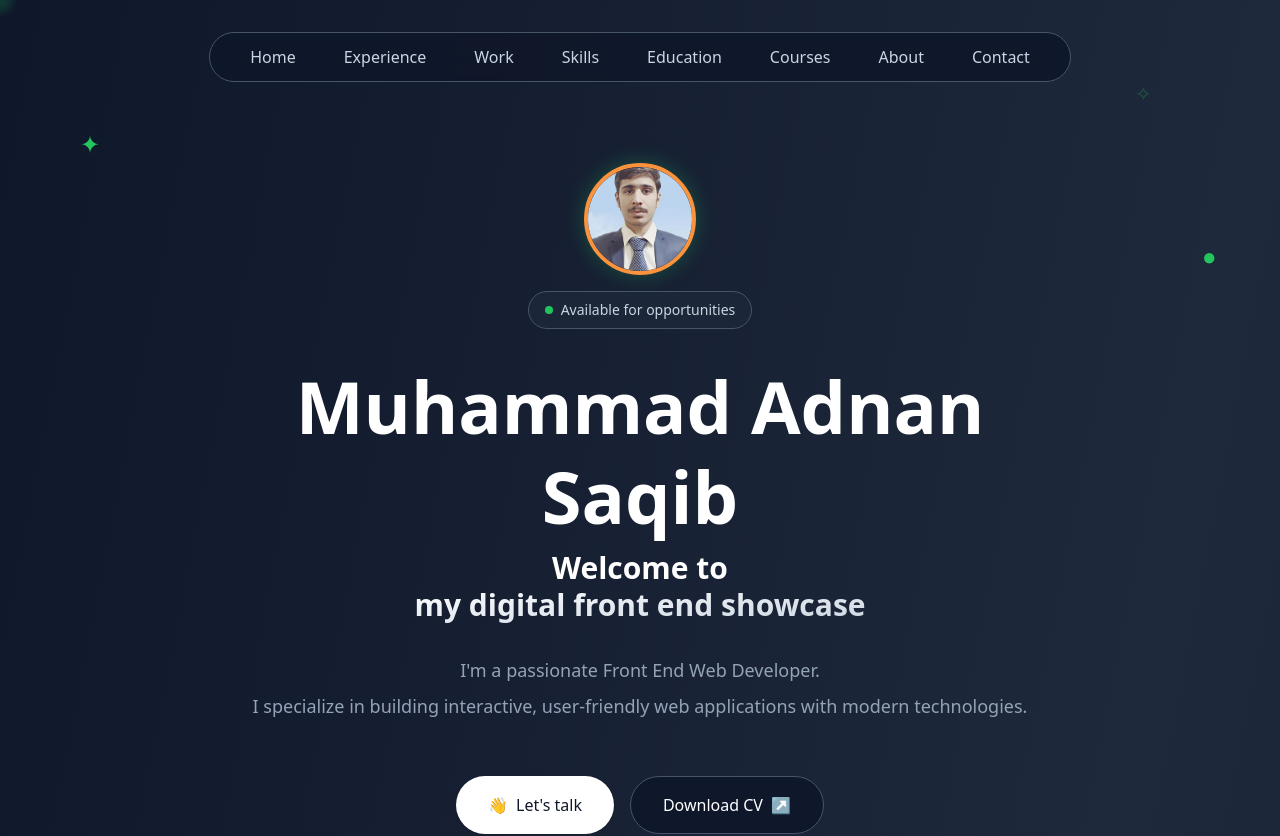
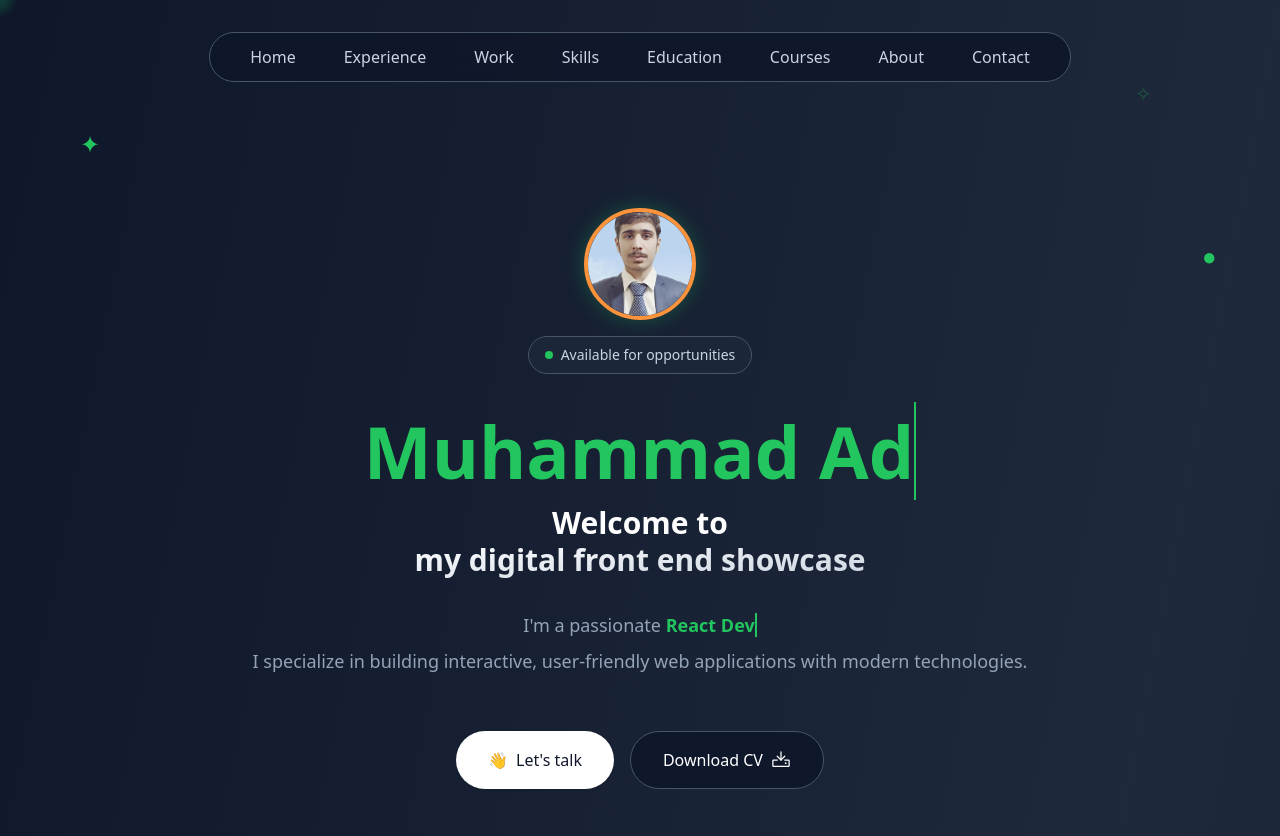
Before and after one commit to AdnanSaqib123/adnans-showcase, a React (Vite) app: page / in a window 1280 px wide. Shown: the top 836 px of the page. Built offline with nearby package versions, Linux system fonts and the light colour scheme.

Commit message:
added typing animation & resolved cv download error

```diff
--- a/src/components/HeroSection.jsx
+++ b/src/components/HeroSection.jsx
@@ -1,8 +1,82 @@
 import React from 'react';
+import { useState, useEffect } from 'react';
 import profileImg from '../assets/images/profile1.jpg';
+import resumePDF from '../assets/MuhammadAdnanSaqibResume.pdf';
+import { Download } from 'phosphor-react';
 
 const HeroSection = () => {
-  // Smooth scroll to contact section
+  const [displayedName, setDisplayedName] = useState('');
+  const [displayedSubtitle, setDisplayedSubtitle] = useState('');
+  const fullName = "Muhammad Adnan Saqib";
+  const subtitles = [
+    "Front End Web Developer",
+    "React Developer",
+  ];
+
+  const [currentNameIndex, setCurrentNameIndex] = useState(0);
+  const [currentSubtitleIndex, setCurrentSubtitleIndex] = useState(0);
+  const [currentSubtitleTextIndex, setCurrentSubtitleTextIndex] = useState(0);
+  const [isDeletingName, setIsDeletingName] = useState(false);
+  const [isDeletingSubtitle, setIsDeletingSubtitle] = useState(false);
+
+  // Name typing animation
+  useEffect(() => {
+    if (!isDeletingName) {
+      if (currentNameIndex < fullName.length) {
+        const timeout = setTimeout(() => {
+          setDisplayedName(prev => prev + fullName[currentNameIndex]);
+          setCurrentNameIndex(prev => prev + 1);
+        }, 150);
+
+        return () => clearTimeout(timeout);
+      } else {
+
+        setTimeout(() => setIsDeletingName(true), 2000);
+      }
+    } else {
+      if (displayedName.length > 0) {
+        const timeout = setTimeout(() => {
+          setDisplayedName(prev => prev.slice(0, -1));
+        }, 100);
+
+        return () => clearTimeout(timeout);
+      } else {
+        setIsDeletingName(false);
+        setCurrentNameIndex(0);
+      }
+    }
+  }, [currentNameIndex, isDeletingName, displayedName]);
+
+  // Subtitle typing animation
+  useEffect(() => {
+    if (!isDeletingSubtitle) {
+      const currentSubtitle = subtitles[currentSubtitleTextIndex];
+      if (currentSubtitleIndex < currentSubtitle.length) {
+        const timeout = setTimeout(() => {
+          setDisplayedSubtitle(prev => prev + currentSubtitle[currentSubtitleIndex]);
+          setCurrentSubtitleIndex(prev => prev + 1);
+        }, 100);
+
+        return () => clearTimeout(timeout);
+      } else {
+
+        setTimeout(() => setIsDeletingSubtitle(true), 1500);
+      }
+    } else {
+      if (displayedSubtitle.length > 0) {
+        const timeout = setTimeout(() => {
+          setDisplayedSubtitle(prev => prev.slice(0, -1));
+        }, 50);
+
+        return () => clearTimeout(timeout);
+      } else {
+        setIsDeletingSubtitle(false);
+        setCurrentSubtitleIndex(0);
+        setCurrentSubtitleTextIndex(prev => (prev + 1) % subtitles.length);
+      }
+    }
+  }, [currentSubtitleIndex, isDeletingSubtitle, displayedSubtitle, currentSubtitleTextIndex]);
+
   const handleLetsTalkClick = () => {
     const contactSection = document.getElementById('contact');
     if (contactSection) {
@@ -25,10 +99,12 @@ const HeroSection = () => {
         </div>
       </div>
 
-      {/* Hero Text */}
-      <div className="font-bold text-white mb-2 leading-tight text-center max-w-4xl text-[clamp(2.5rem,8vw,4.5rem)]">
-        Muhammad Adnan Saqib
+      <div className="font-bold text-green-500 mb-2 leading-tight text-center max-w-6xl text-[clamp(2.5rem,8vw,4.5rem)]">
+        <span className="border-r-2 border-green-500 animate-blink">
+          {displayedName}
+        </span>
       </div>
+
       <div className="font-bold text-white mb-6 leading-tight text-center max-w-4xl text-3xl">
         Welcome to
         <br />
@@ -39,14 +115,17 @@ const HeroSection = () => {
 
       <div className="mb-12">
         <p className="text-slate-400 text-lg my-2 text-center">
-          I'm a passionate Front End Web Developer.
+          I'm a passionate{' '}
+          <span className="text-green-500 font-semibold border-r-2 border-green-500 animate-blink">
+            {displayedSubtitle}
+          </span>
         </p>
         <p className="text-slate-400 text-lg my-2 text-center">
           I specialize in building interactive, user-friendly web applications with modern technologies.
         </p>
       </div>
 
-      {/* CTA Buttons */}
+      {/* Buttons */}
       <div className="flex gap-4 flex-wrap justify-center">
         <button
           className="bg-white text-slate-900 py-4 px-8 rounded-full font-medium border-none cursor-pointer flex items-center gap-2 transition-all duration-300 shadow hover:bg-slate-100 hover:scale-105 primary-button"
@@ -56,12 +135,12 @@ const HeroSection = () => {
           <span>Let's talk</span>
         </button>
         <a
-          href="/MuhammadAdnanSaqibResume.pdf"
-          download
+          href={resumePDF}
+          download="MuhammadAdnanSaqib-Resume.pdf"
           className="bg-slate-900 text-white py-4 px-8 rounded-full font-medium border border-slate-600 cursor-pointer flex items-center gap-2 transition-all duration-300 hover:bg-slate-800 hover:scale-105 secondary-button"
         >
           <span>Download CV</span>
-          <span>↗</span>
+          <Download className='w-5 h-5' />
         </a>
       </div>
     </div>
```
